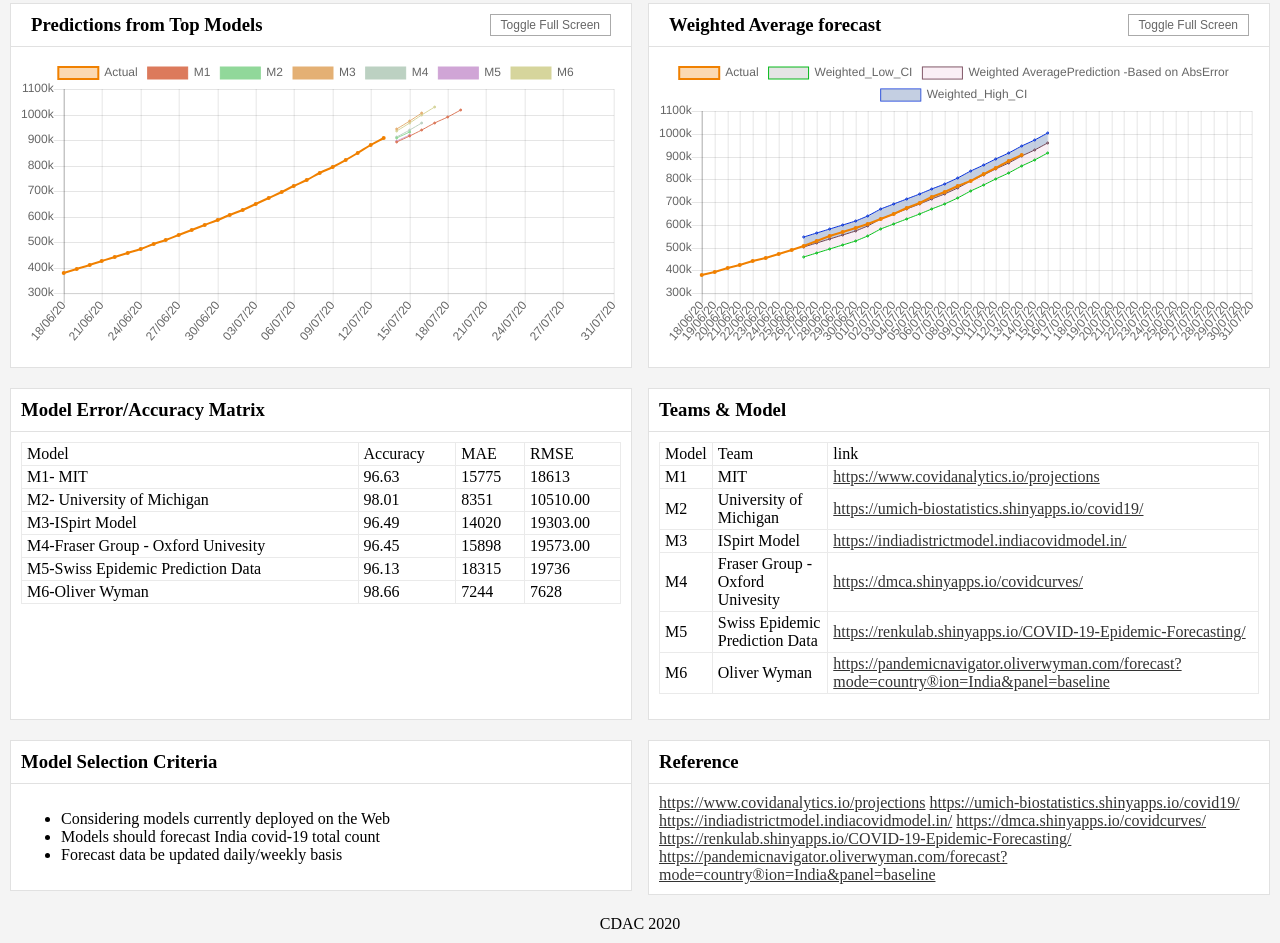
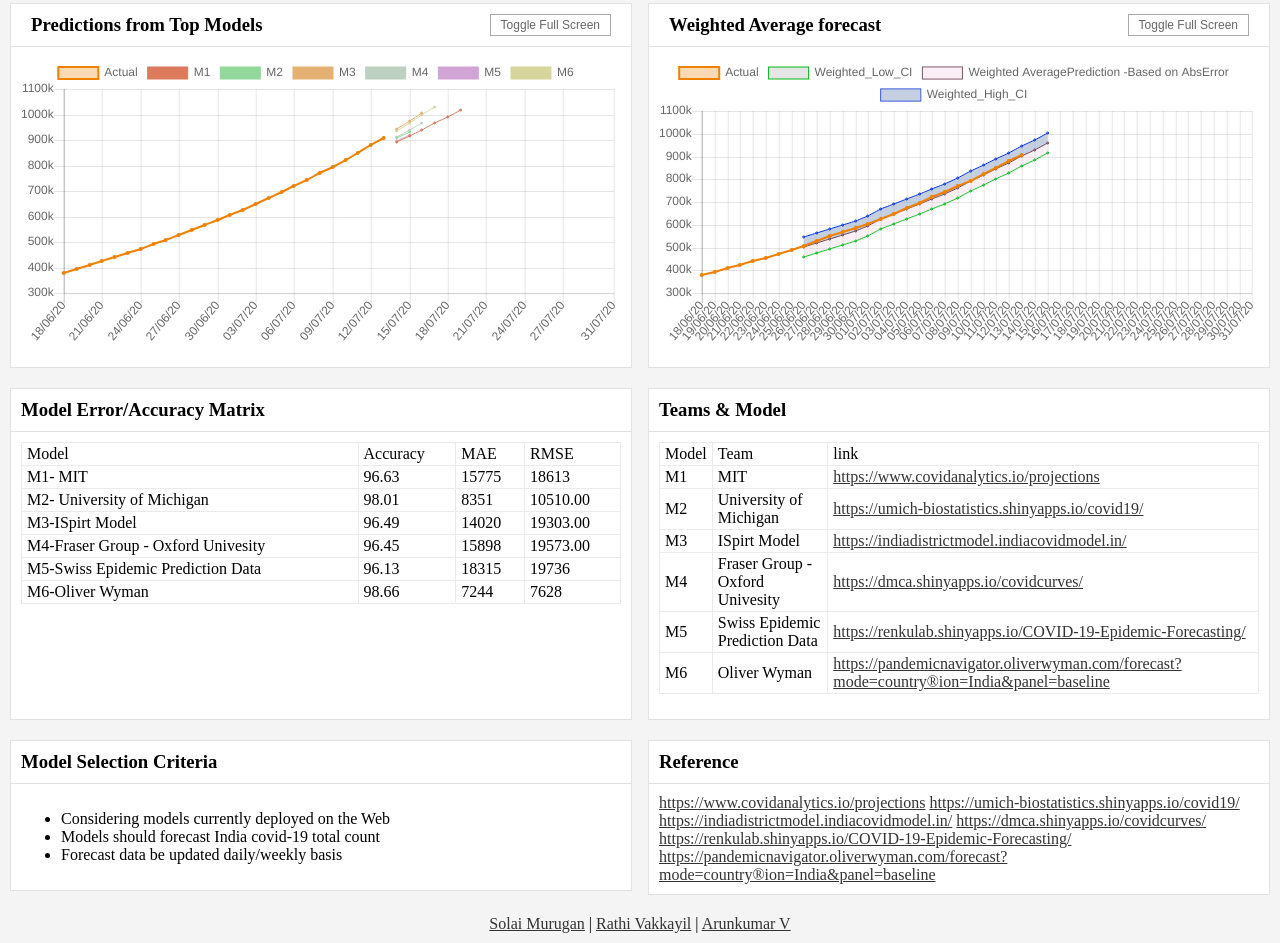
Before and after one commit to arunkumarv/covid-2, a plain HTML site: page index.html in a window 1280 px wide. Shown: the part 377-1320 px from the top of the page. Drawn offline with Linux system fonts and the light colour scheme; a web font is replaced by a local one.

Commit message:
Update index.html

```diff
--- a/index.html
+++ b/index.html
@@ -237,7 +237,9 @@
         <div class="row center-xs">
             <div class="col-xs-6">
                 <div class="box">
-                    CDAC 2020
+                    <a href="https://www.linkedin.com/in/solaimuruganv/">Solai Murugan</a> |
+                    <a href="https://www.linkedin.com/in/rathivakkayil/">Rathi Vakkayil</a> |
+                    <a href="https://www.linkedin.com/in/arunkumarv31/">Arunkumar V</a>
                 </div>
             </div>
         </div>
```
